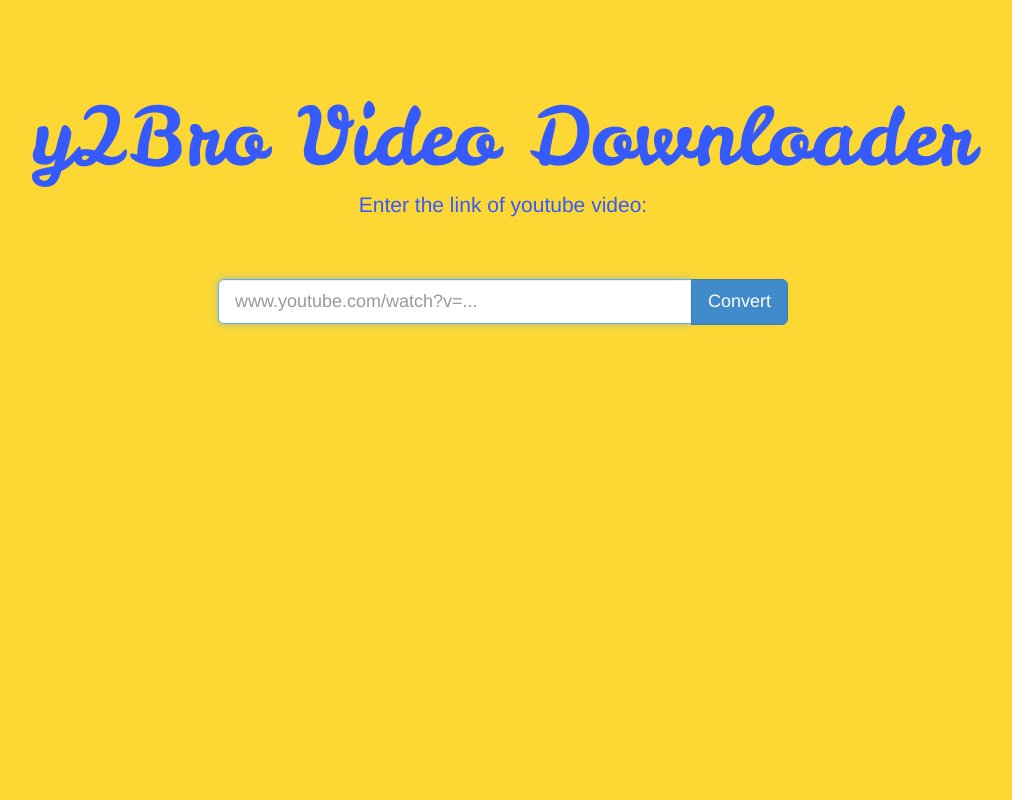
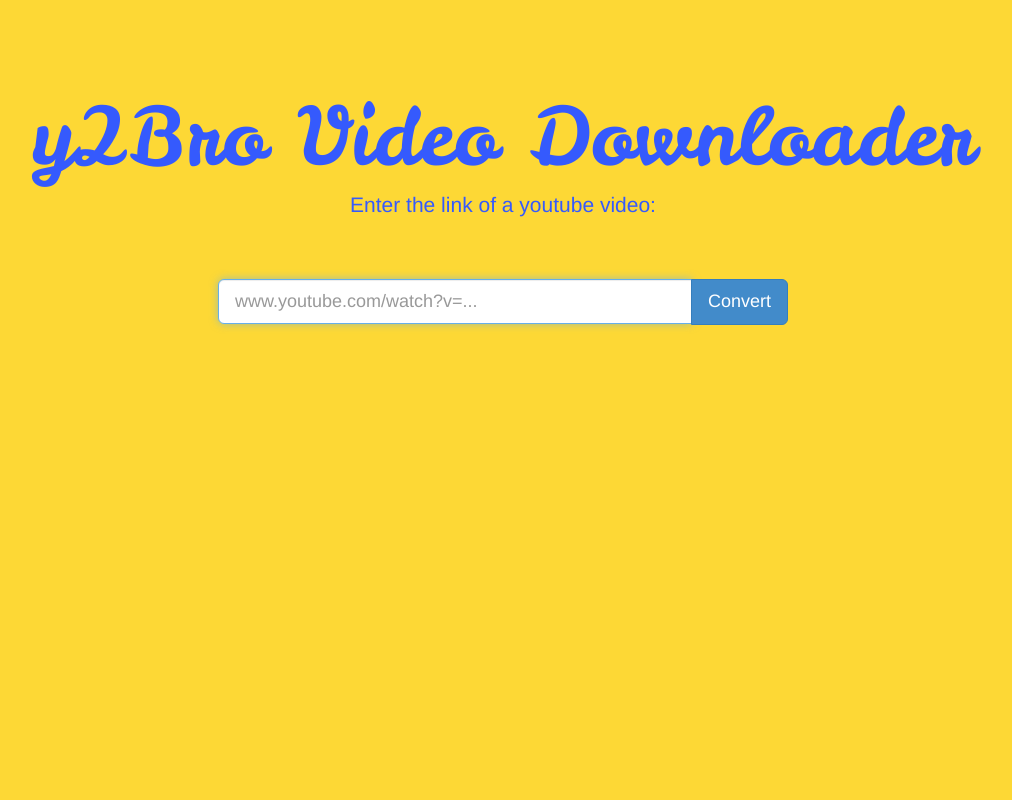
Before and after one commit to Aymericfabre/y2Bro, a Flask app: page / in a window 1280 px wide. Shown: the whole page, without its empty margins (137-1149 px from the left). Run offline with Flask 2, Linux system fonts and the light colour scheme; some libraries are stand-ins or nearby versions.

Commit message:
Update index.html

```diff
--- a/templates/index.html
+++ b/templates/index.html
@@ -23,7 +23,7 @@
 
               <h1>y2Bro Video Downloader</h1>
               <link rel="stylesheet" type="text/css" href="//fonts.googleapis.com/css?family=Leckerli+One">
-              <p class="lead">Enter the link of youtube video:</p>
+              <p class="lead">Enter the link of a youtube video:</p>
 
               <br><br>
 
```
